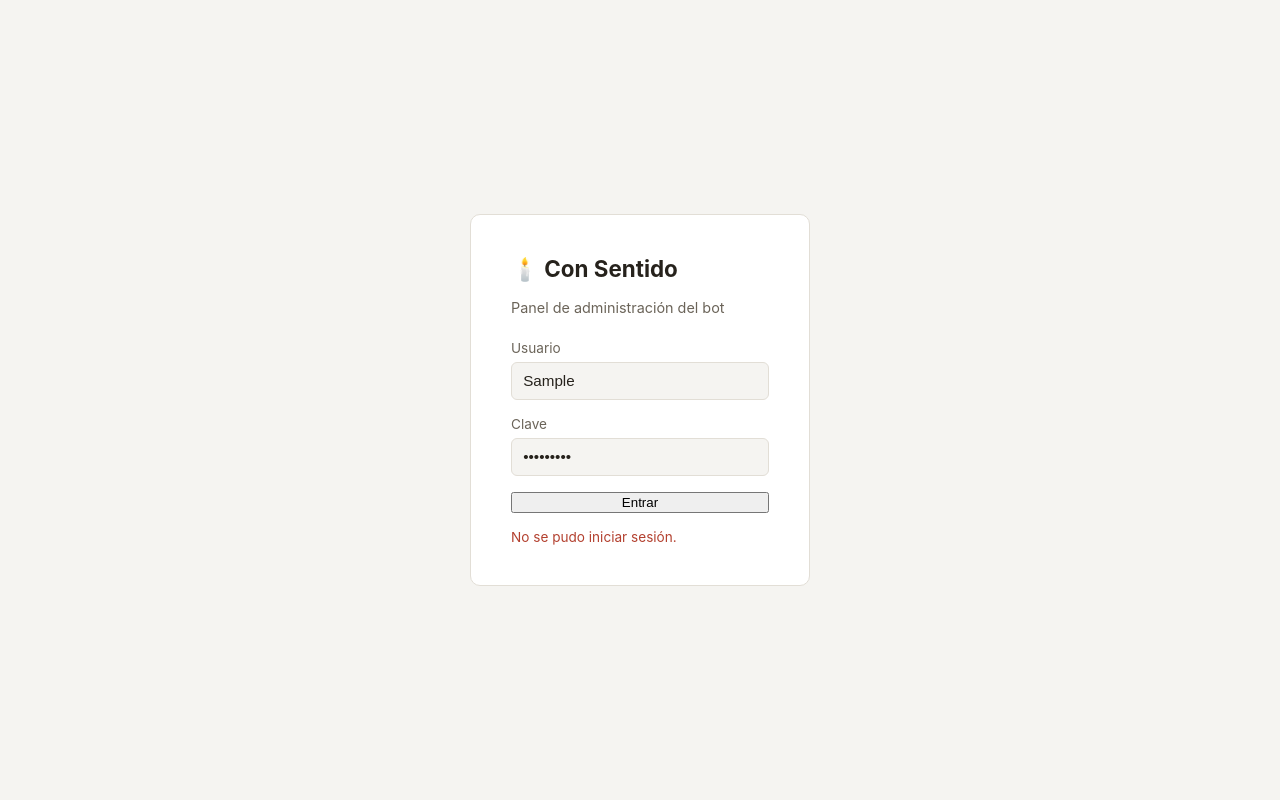
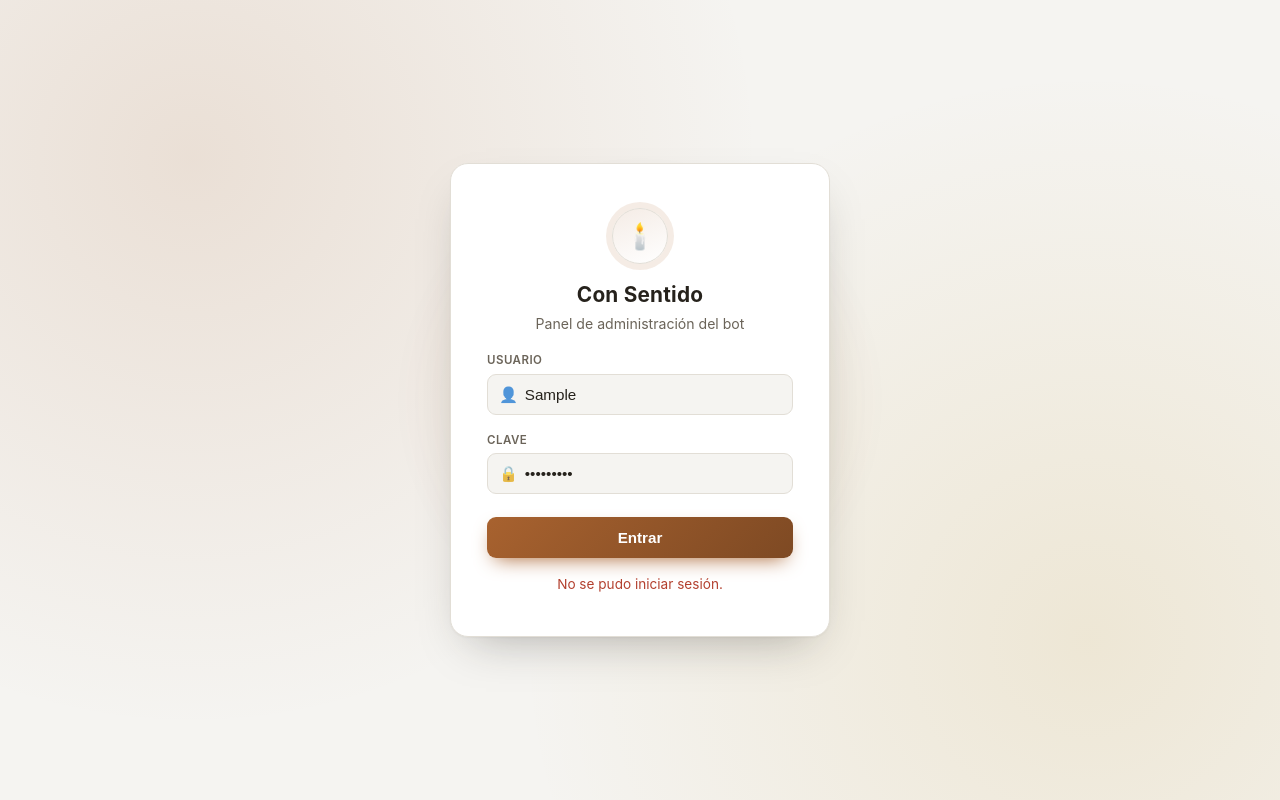
Before and after one commit to alejandroR0710/bot-consentido, a website: page dashboard/public/login.html in a window 1280 px wide. Both pictures are taken after typing "Sample", "Sample123" into the empty fields and a click on the button "Entrar". Drawn offline with Linux system fonts and the light colour scheme; no server answers.

Commit message:
Rediseña la pantalla de login del panel
Estaba muy simple (solo un formulario sin estilo visual). Se agrega:
resplandor decorativo animado de fondo, tarjeta con sombra/entrada
animada, insignia con el icono de la vela, campos con iconos y anillo
de foco en el color de marca, boton con degradado + spinner de carga,
y animacion de "shake" al fallar el login en vez de solo texto rojo.
Se adapta a modo oscuro automaticamente. La logica de /api/login no
cambio.

```diff
--- a/dashboard/public/login.html
+++ b/dashboard/public/login.html
@@ -7,40 +7,71 @@
 <link rel="stylesheet" href="styles.css" />
 </head>
 <body class="login-body">
+  <div class="login-glow" aria-hidden="true"></div>
   <form id="loginForm" class="login-card">
-    <h1>🕯️ Con Sentido</h1>
+    <div class="login-badge">🕯️</div>
+    <h1>Con Sentido</h1>
     <p class="subtitle">Panel de administración del bot</p>
-    <label>Usuario
-      <input type="text" name="username" autocomplete="username" required />
+
+    <label>
+      <span class="field-label">Usuario</span>
+      <div class="input-wrap">
+        <span class="input-icon" aria-hidden="true">👤</span>
+        <input type="text" name="username" autocomplete="username" required autofocus />
+      </div>
     </label>
-    <label>Clave
-      <input type="password" name="password" autocomplete="current-password" required />
+    <label>
+      <span class="field-label">Clave</span>
+      <div class="input-wrap">
+        <span class="input-icon" aria-hidden="true">🔒</span>
+        <input type="password" name="password" autocomplete="current-password" required />
+      </div>
     </label>
-    <button type="submit">Entrar</button>
+
+    <button type="submit" id="loginSubmit" class="login-submit">Entrar</button>
     <p id="loginError" class="error-text" hidden></p>
   </form>
+
   <script>
-    document.getElementById('loginForm').addEventListener('submit', async (e) => {
+    const form = document.getElementById('loginForm');
+    const submitBtn = document.getElementById('loginSubmit');
+    const errorEl = document.getElementById('loginError');
+
+    form.addEventListener('submit', async (e) => {
       e.preventDefault();
-      const form = new FormData(e.target);
-      const errorEl = document.getElementById('loginError');
+      const data = new FormData(e.target);
       errorEl.hidden = true;
+      submitBtn.disabled = true;
+      submitBtn.classList.add('is-loading');
+      const originalText = submitBtn.textContent;
+      submitBtn.textContent = 'Entrando…';
+
       try {
         const res = await fetch('/api/login', {
           method: 'POST',
           headers: { 'Content-Type': 'application/json' },
-          body: JSON.stringify({ username: form.get('username'), password: form.get('password') })
+          body: JSON.stringify({ username: data.get('username'), password: data.get('password') })
         });
         if (!res.ok) {
-          const data = await res.json().catch(() => ({}));
-          errorEl.textContent = data.error || 'No se pudo iniciar sesión.';
+          const json = await res.json().catch(() => ({}));
+          errorEl.textContent = json.error || 'No se pudo iniciar sesión.';
           errorEl.hidden = false;
+          form.classList.remove('shake');
+          // Forzar reflow para poder repetir la animación en intentos seguidos.
+          void form.offsetWidth;
+          form.classList.add('shake');
+          submitBtn.disabled = false;
+          submitBtn.classList.remove('is-loading');
+          submitBtn.textContent = originalText;
           return;
         }
         window.location.href = '/';
       } catch (err) {
         errorEl.textContent = 'Error de conexión con el panel.';
         errorEl.hidden = false;
+        submitBtn.disabled = false;
+        submitBtn.classList.remove('is-loading');
+        submitBtn.textContent = originalText;
       }
     });
   </script>
--- a/dashboard/public/styles.css
+++ b/dashboard/public/styles.css
@@ -38,16 +38,97 @@
 body { margin: 0; font-family: var(--sans); background: var(--bg); color: var(--ink); }
 
 /* ---------- login ---------- */
-.login-body { display: flex; align-items: center; justify-content: center; min-height: 100vh; }
+.login-body {
+  display: flex; align-items: center; justify-content: center; min-height: 100vh;
+  position: relative; overflow: hidden; padding: 1.5rem;
+  background:
+    radial-gradient(circle at 15% 20%, rgba(168, 98, 47, 0.14), transparent 45%),
+    radial-gradient(circle at 85% 80%, rgba(184, 134, 11, 0.12), transparent 45%),
+    var(--bg);
+}
+@media (prefers-color-scheme: dark) {
+  .login-body {
+    background:
+      radial-gradient(circle at 15% 20%, rgba(214, 138, 82, 0.18), transparent 45%),
+      radial-gradient(circle at 85% 80%, rgba(224, 177, 60, 0.14), transparent 45%),
+      var(--bg);
+  }
+}
+/* Resplandor decorativo tipo "llama" detrás de la tarjeta, sutil y difuso. */
+.login-glow {
+  position: absolute; top: 50%; left: 50%; width: 480px; height: 480px;
+  transform: translate(-50%, -50%); border-radius: 50%;
+  background: radial-gradient(circle, var(--accent-soft) 0%, transparent 70%);
+  filter: blur(10px); opacity: 0.9; pointer-events: none;
+  animation: loginGlowPulse 6s ease-in-out infinite;
+}
+@keyframes loginGlowPulse {
+  0%, 100% { opacity: 0.6; transform: translate(-50%, -50%) scale(1); }
+  50% { opacity: 1; transform: translate(-50%, -50%) scale(1.08); }
+}
+
 .login-card {
-  background: var(--surface); border: 1px solid var(--border); border-radius: 10px;
-  padding: 2.5rem; width: min(340px, 90vw); display: flex; flex-direction: column; gap: 1rem;
+  position: relative; z-index: 1;
+  background: var(--surface); border: 1px solid var(--border); border-radius: 18px;
+  padding: 2.75rem 2.25rem; width: min(380px, 100%);
+  display: flex; flex-direction: column; align-items: center; gap: 1.1rem;
+  box-shadow: 0 1px 2px rgba(0, 0, 0, 0.04), 0 20px 45px -20px rgba(38, 34, 28, 0.35);
+  animation: loginCardIn 0.5s ease both;
 }
-.login-card h1 { margin: 0; font-size: 1.4rem; }
-.subtitle { margin: 0 0 0.5rem; color: var(--ink-soft); font-size: 0.9rem; }
-.login-card label { display: flex; flex-direction: column; gap: 0.35rem; font-size: 0.85rem; color: var(--ink-soft); }
-.login-card input { padding: 0.6rem 0.7rem; border-radius: 6px; border: 1px solid var(--border); background: var(--bg); color: var(--ink); font-size: 0.95rem; }
-.error-text { color: var(--danger); font-size: 0.85rem; margin: 0; }
+@keyframes loginCardIn {
+  from { opacity: 0; transform: translateY(10px); }
+  to { opacity: 1; transform: translateY(0); }
+}
+.login-card.shake { animation: loginShake 0.4s ease; }
+@keyframes loginShake {
+  10%, 90% { transform: translateX(-2px); }
+  20%, 80% { transform: translateX(4px); }
+  30%, 50%, 70% { transform: translateX(-8px); }
+  40%, 60% { transform: translateX(8px); }
+}
+
+.login-badge {
+  width: 56px; height: 56px; border-radius: 50%; display: flex; align-items: center; justify-content: center;
+  font-size: 1.6rem; background: linear-gradient(160deg, var(--accent-soft), transparent);
+  border: 1px solid var(--border); box-shadow: 0 0 0 6px var(--accent-soft);
+}
+.login-card h1 { margin: 0; font-size: 1.3rem; font-weight: 700; letter-spacing: 0.01em; text-align: center; }
+.subtitle { margin: -0.6rem 0 0.25rem; color: var(--ink-soft); font-size: 0.88rem; text-align: center; }
+
+.login-card label { display: flex; flex-direction: column; gap: 0.4rem; font-size: 0.85rem; color: var(--ink-soft); width: 100%; }
+.field-label { font-size: 0.72rem; font-weight: 600; text-transform: uppercase; letter-spacing: 0.04em; }
+
+.input-wrap { position: relative; display: flex; align-items: center; }
+.input-icon {
+  position: absolute; left: 0.75rem; font-size: 0.95rem; opacity: 0.75; pointer-events: none;
+}
+.login-card input {
+  width: 100%; padding: 0.7rem 0.8rem 0.7rem 2.3rem; border-radius: 9px; border: 1px solid var(--border);
+  background: var(--bg); color: var(--ink); font-size: 0.95rem; transition: border-color 0.15s, box-shadow 0.15s;
+}
+.login-card input:focus {
+  outline: none; border-color: var(--accent); box-shadow: 0 0 0 3px var(--accent-soft);
+}
+
+.login-submit {
+  width: 100%; margin-top: 0.35rem; border: none; border-radius: 9px; padding: 0.75rem 1rem;
+  font-size: 0.95rem; font-weight: 600; color: #fff; cursor: pointer;
+  background: linear-gradient(135deg, var(--accent), color-mix(in srgb, var(--accent) 75%, black));
+  box-shadow: 0 8px 20px -8px var(--accent);
+  transition: transform 0.12s ease, box-shadow 0.12s ease, opacity 0.12s ease;
+}
+.login-submit:hover:not(:disabled) { transform: translateY(-1px); box-shadow: 0 10px 24px -8px var(--accent); }
+.login-submit:active:not(:disabled) { transform: translateY(0); }
+.login-submit:disabled { opacity: 0.75; cursor: default; }
+.login-submit.is-loading { position: relative; color: transparent; }
+.login-submit.is-loading::after {
+  content: ''; position: absolute; top: 50%; left: 50%; width: 16px; height: 16px;
+  margin: -8px 0 0 -8px; border-radius: 50%; border: 2px solid rgba(255, 255, 255, 0.4);
+  border-top-color: #fff; animation: loginSpin 0.7s linear infinite;
+}
+@keyframes loginSpin { to { transform: rotate(360deg); } }
+
+.error-text { color: var(--danger); font-size: 0.85rem; margin: 0; text-align: center; }
 .success-text { color: var(--ok); font-size: 0.85rem; }
 
 /* ---------- layout ---------- */
```
